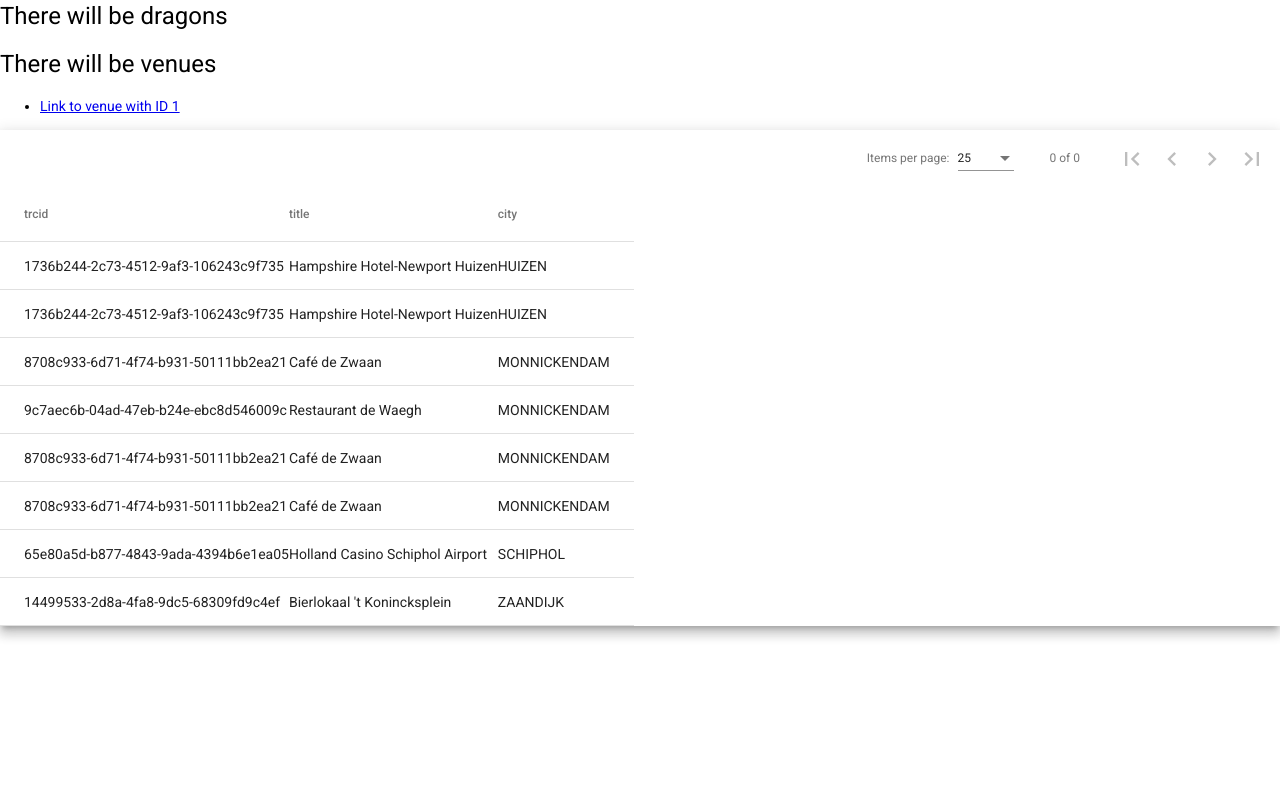
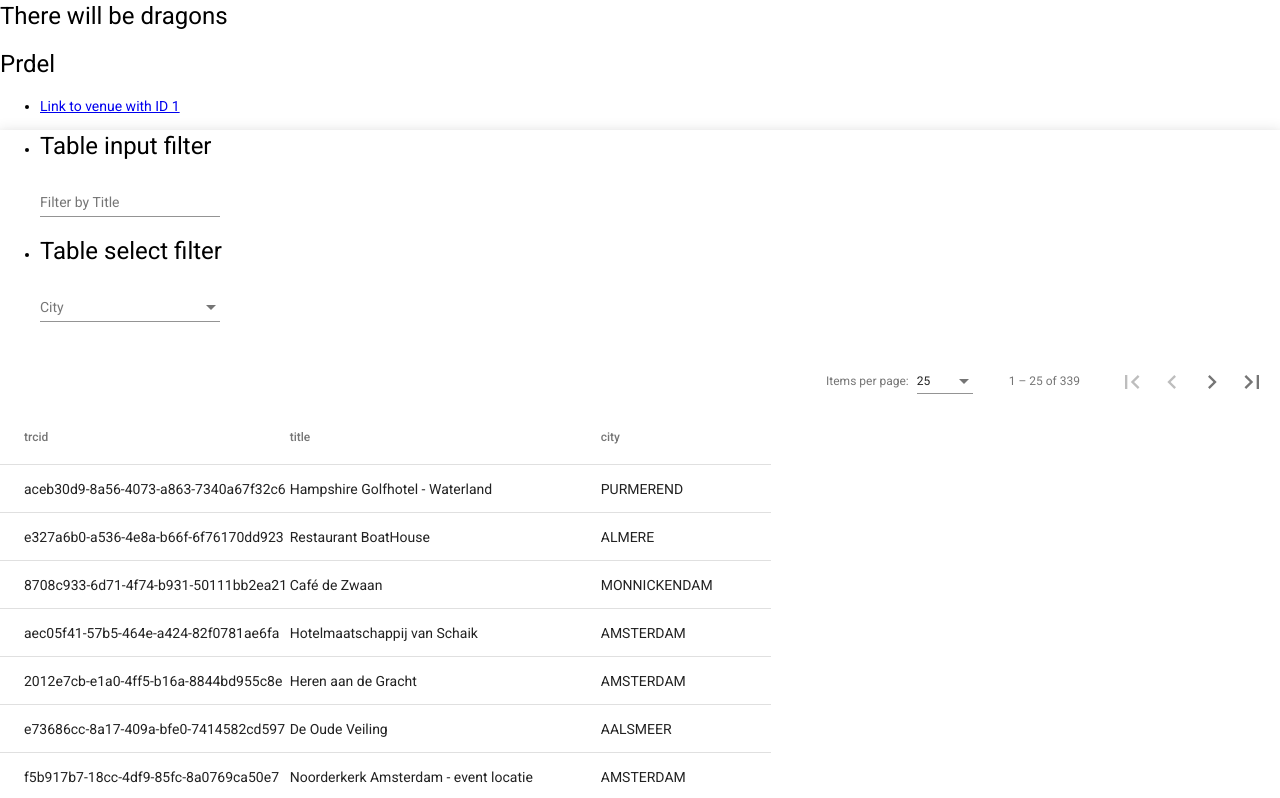
Before and after one commit to Hyperkid123/amsterdam, an Angular app: page / in a window 1280 px wide. Shown: the top 798 px of the page. Built offline with nearby package versions, Linux system fonts and the light colour scheme.

Commit message:
Hook table to filtering and pagination.

```diff
--- a/src/app/api-mock/api.ts
+++ b/src/app/api-mock/api.ts
@@ -33,6 +33,13 @@ export type EstablishmentItem = {
   title: string;
   trcid: string;
   location: EstablishmentLocation;
+}
+
+export type ApiCollectionResponse = {
+  count: number;
+  limit: number;
+  offset: number;
+  data: Array<any>
 }
 
 const filterComparator = (item: EstablishmentItem, path: string, value: FilterValue) => {
@@ -83,17 +90,23 @@ const sortData = (dataset: Array<EstablishmentItem>, { path, order }: Sort) => {
   return dataset.sort((first, second) => sortCompare(first, second, path) * sortOrder)
 }
 
+const createResponse = (data: Array<EstablishmentItem>, limit: number, offset: number, count: number): ApiCollectionResponse => ({
+  data,
+  limit,
+  offset,
+  count
+})
 
 export const getVenues = ({
   limit = 25,
   offset = 0,
   filters = [],
   sort
-}: ApiFilter = {}): Promise<Array<EstablishmentItem>> => {
-  let result = [...filterBaseDataset(establishments, filters).slice(offset, offset + limit)]
+}: ApiFilter = {}): Promise<ApiCollectionResponse> => {
+  const fullFilter = filterBaseDataset(establishments, filters)
+  let result = [...fullFilter.slice(offset, offset + limit)]
   if(sort) {
     result = sortData(result, sort)
   }
-
-  return new Promise((res) => setTimeout(() => res(result), 250))
+  return new Promise((res) => setTimeout(() => res(createResponse(result, limit, offset, fullFilter.length)), 250))
 };
--- a/src/app/components/interactive-table.component.ts
+++ b/src/app/components/interactive-table.component.ts
@@ -23,6 +23,7 @@ export class InteractiveTable {
   pageEvent: PageEvent;
 
   filterChange(filters) {
+    this.pageIndex = 0
     this.paginationChange.emit({pagination: {
       pageIndex: this.pageIndex,
       pageSize: this.pageSize,
--- a/src/app/components/table-filter.component.ts
+++ b/src/app/components/table-filter.component.ts
@@ -36,7 +36,7 @@ export class TableFilter {
   handleFilter(event) {
     this.filterChange.emit(this.filters.map(filter => filter.key === event.key ? ({
       ...filter,
-      ...event,
+      ...event
     }) : filter))
   }
 }
--- a/src/app/views/venues/venues.view.html
+++ b/src/app/views/venues/venues.view.html
@@ -1,4 +1,4 @@
-<h1>There will be venues</h1>
+<h1>Prdel</h1>
 
 <ul>
   <li>
@@ -8,4 +8,12 @@
   </li>
 </ul>
 
-<interactive-table [columns]="columns" [dataSource]="venuesList"></interactive-table>
+<interactive-table
+  [filters]="filters"
+  (paginationChange)="venuesPagination($event)"
+  [length]="count"
+  [isLoading]="isLoading"
+  [columns]="columns"
+  [dataSource]="venuesList"
+  [pageIndex]="pageIndex"
+></interactive-table>
--- a/src/app/views/venues/venues.view.ts
+++ b/src/app/views/venues/venues.view.ts
@@ -1,6 +1,7 @@
 import { Component, OnInit, OnChanges } from '@angular/core';
 import { getVenues, EstablishmentItem, SortOrder } from '../../api-mock/api';
 import { MatTableDataSource } from '@angular/material/table';
+import { PageEvent } from '@angular/material/paginator';
 
 interface VenueItem {
   trcid: string;
@@ -13,19 +14,47 @@ interface VenueItem {
 })
 export class Venues implements OnInit {
   venuesList =  new MatTableDataSource<VenueItem>([]);
-  columns: string[] = ['trcid', 'title', 'city']
+  columns: string[] = ['trcid', 'title', 'city'];
+  isLoading: boolean = true;
+  filters = [
+    {key: 'title', filterType: 'input', label: 'Title'},
+    {key: 'location.city', filterType: 'select', label: 'City', options: [{value: 'amsterdam', label: 'Amsterdam'}, {value: 'AALSMEER', label: 'Aalsmeer'}]}
+  ];
+  count: number = 0;
+  limit: number = 25;
+  offset: number = 0;
+  pageIndex: number = 1;
+
   ngOnInit() {
-    getVenues({sort: {
-      path: 'location.city',
-      order: SortOrder.asc
-    },filters: [{
-      filterPath: 'title',
-      filterValue: 'a'
-    }, {
-      filterPath: 'location.city',
-      filterValue: 'i'
-    }]}).then((data: Array<EstablishmentItem>) => {
+    this.isLoading = true;
+    getVenues().then(({data, count, limit, offset}) => {
+      this.count = count;
+      this.limit = limit;
+      this.offset = offset;
+      this.pageIndex = Math.ceil(offset / (limit + 1))
       this.venuesList = new MatTableDataSource<VenueItem>(data.map(({ trcid, title, location: {city} }) => ({trcid, title, city})))
+      this.isLoading = true
     })
   }
+
+  venuesPagination({pagination, filters}): PageEvent {
+    this.filters = filters;
+    this.isLoading = true;
+    getVenues({
+      limit: pagination.pageSize,
+      offset: pagination.pageSize * pagination.pageIndex,
+      filters: filters.map(({ key, filterValue }) => ({
+        filterPath: key,
+        filterValue: filterValue || ''
+      })
+    )}).then(({data, count, limit, offset}) => {
+      this.count = count;
+      this.limit = limit;
+      this.offset = offset;
+      this.pageIndex = Math.ceil(offset / (limit + 1))
+      this.venuesList = new MatTableDataSource<VenueItem>(data.map(({ trcid, title, location: {city} }) => ({trcid, title, city})))
+      this.isLoading = true
+    })
+    return pagination;
+  }
 }
```
Also changed, not shown: 1 other file (tests, documents, lock files or other folders).
